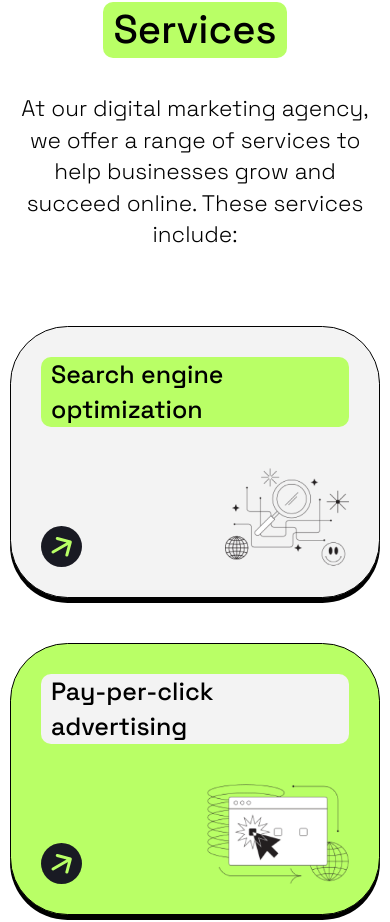
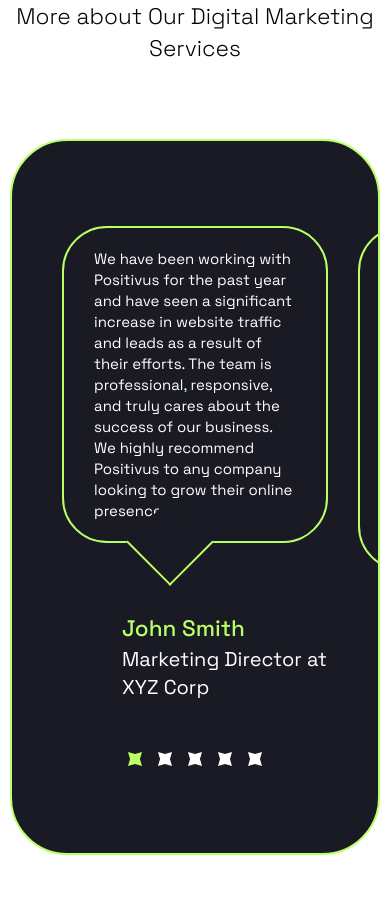
Before and after one commit to maksym-bezditko/positivus, a React (Vite) app: page / in a window 390 px wide. Shown: the part 1207-2129 px from the top of the page. Built offline with nearby package versions, Linux system fonts and the light colour scheme.

Commit message:
start working on testimonials section responsiveness

```diff
--- a/src/App.tsx
+++ b/src/App.tsx
@@ -18,6 +18,7 @@
 import { FooterSection } from './components/sections/FooterSection';
 import { useMediaQuery } from './hooks/useMediaQuery';
 import { CaseStudiesSection } from './components/sections/CaseStudiesSection';
+import { TestimonialsSection } from './components/sections/TestimonialsSection';
 
 const App = () => {
   const isLg = useMediaQuery('lg');
@@ -30,6 +31,10 @@
 
       <StyledPaddingWrapper>
         <MainSection />
+      </StyledPaddingWrapper>
+
+      <StyledPaddingWrapper>
+        <TestimonialsSection />
       </StyledPaddingWrapper>
 
       <StyledPaddingWrapper>
--- a/src/components/ServiceCard.tsx
+++ b/src/components/ServiceCard.tsx
@@ -36,7 +36,7 @@
               backgroundColor={serviceTextBackgroundColor}
               borderRadius={0.5}
               fontWeight={500}
-              fontSize={isXXXXL ? 'xl' : 'lg'}
+              fontSize="lg"
               paddingLeft={0.5}
               paddingRight={0.5}
             />
--- a/src/components/Slider.tsx
+++ b/src/components/Slider.tsx
@@ -1,9 +1,9 @@
-import styled from 'styled-components';
-import { LeftArrowIcon } from './svg/LeftArrowIcon';
-import { RightArrowIcon } from './svg/RightArrowIcon';
+import styled, { css } from 'styled-components';
+import { SliderItem, SliderItemProps } from './SliderItem';
+import { default as SlickSlider, Settings } from 'react-slick';
+import { respondTo } from '../styles/mixins/respondTo';
 import { PaginationStarIcon } from './svg/PaginationStarIcon';
 import { useState } from 'react';
-import { SliderItem, SliderItemProps } from './SliderItem';
 
 const MOCK_SLIDER_DATA: SliderItemProps[] = [
   {
@@ -16,7 +16,7 @@
     authorName: 'Jane Doe',
     authorPosition: 'CEO at ABC Inc',
     authorDescription:
-      "Positivus has completely transformed our online presence. Their team is knowledgeable, attentive, and truly dedicated to their clients. We've seen remarkable improvements in our website traffic and customer engagement. Highly recommend!"
+      "Positivents. We've seen remarkable improvements in our website traffic and customer engagement. Highly recommend!"
   },
   {
     authorName: 'Michael Brown',
@@ -38,141 +38,72 @@
   }
 ];
 
-const INITIAL_SLIDER_INDEX =
-  MOCK_SLIDER_DATA.length % 2 === 0
-    ? 0
-    : Math.ceil(MOCK_SLIDER_DATA.length / 2) - 1;
+export const Slider = () => {
+  const [slideIndex, setSlideIndex] = useState(0);
 
-export const Slider = () => {
-  const [sliderIndex, setSliderIndex] = useState(INITIAL_SLIDER_INDEX);
-
-  const handleGoForth = () => {
-    if (sliderIndex < MOCK_SLIDER_DATA.length - 1) {
-      setSliderIndex((prev) => prev + 1);
-    }
+  const SETTINGS: Settings = {
+    customPaging: function (i) {
+      return <PaginationStarIcon isFilled={i === slideIndex} />;
+    },
+    dots: true,
+    infinite: false,
+    speed: 500,
+    slidesToShow: 1,
+    slidesToScroll: 1.4,
+    arrows: true,
+    centerMode: true,
+    beforeChange: (_, next) => setSlideIndex(next)
   };
-
-  const handleGoBack = () => {
-    if (sliderIndex > 0) {
-      setSliderIndex((prev) => prev - 1);
-    }
-  };
-
-  const isGoForthActive = sliderIndex < MOCK_SLIDER_DATA.length - 1;
-  const isGoBackActive = sliderIndex > 0;
 
   return (
     <StyledSliderWrapper>
-      <StyledSliderItemsWrapper>
-        <StyledSliderOverlay $sliderIndex={sliderIndex}>
-          {MOCK_SLIDER_DATA.map((data) => (
-            <StyledSliderItemWrapper key={data.authorName}>
-              <SliderItem {...data} />
-            </StyledSliderItemWrapper>
-          ))}
-        </StyledSliderOverlay>
-      </StyledSliderItemsWrapper>
-
-      <StyledPaginationWrapper>
-        <StyledPagination>
-          <StyledPaginationButtonWrapper
-            $isActive={isGoBackActive}
-            onClick={handleGoBack}
-          >
-            <LeftArrowIcon isFilled={isGoBackActive} />
-          </StyledPaginationButtonWrapper>
-
-          <StyledIndicatorsWrapper>
-            {MOCK_SLIDER_DATA.map((_, index) => (
-              <PaginationStarIcon
-                key={index}
-                isFilled={index === sliderIndex}
-              />
-            ))}
-          </StyledIndicatorsWrapper>
-
-          <StyledPaginationButtonWrapper
-            $isActive={isGoForthActive}
-            onClick={handleGoForth}
-          >
-            <RightArrowIcon isFilled={isGoForthActive} />
-          </StyledPaginationButtonWrapper>
-        </StyledPagination>
-      </StyledPaginationWrapper>
+      <StyledSlider {...SETTINGS}>
+        {MOCK_SLIDER_DATA.map((data) => (
+          <SliderItem {...data} key={data.authorName} />
+        ))}
+      </StyledSlider>
     </StyledSliderWrapper>
   );
 };
 
-const StyledPaginationWrapper = styled.div`
-  display: grid;
-  grid-auto-flow: column;
-  justify-content: center;
-  align-items: center;
+const StyledSlider = styled(SlickSlider)`
+  .slick-list {
+    margin: 0 -1rem;
 
-  max-width: 100%;
+    ${respondTo('sm')(css`
+      margin: 0 -0.75rem;
+    `)}
+  }
+
+  .slick-slide > div {
+    padding: 0 1rem;
+
+    ${respondTo('sm')(css`
+      padding: 0 0.75rem;
+    `)}
+  }
+
+  .slick-track {
+    display: flex;
+  }
+
+  .slick-slide {
+    height: inherit;
+    display: flex;
+    justify-content: center;
+    align-items: stretch;
+  }
+
+  .slick-dots {
+    position: relative;
+    top: 2rem;
+  }
 `;
 
 const StyledSliderWrapper = styled.div`
-  display: grid;
-  grid-auto-flow: row;
-  grid-row-gap: 7.5rem;
-  justify-content: center;
-  align-items: end;
-
   background-color: ${({ theme }) => theme.colors.dark};
   border-radius: 2.875rem;
-  padding: 5.25rem 0 4rem;
+  padding: 4.25rem 0 6rem;
 
-  * {
-    user-select: none;
-  }
+  border: 2px solid ${({ theme }) => theme.colors.green};
 `;
-
-const StyledPagination = styled.div`
-  display: grid;
-  grid-auto-flow: column;
-  justify-content: space-between;
-  align-items: center;
-
-  width: 53.75rem;
-`;
-
-const StyledIndicatorsWrapper = styled.div`
-  display: grid;
-  grid-auto-flow: column;
-  grid-column-gap: 1.25rem;
-  align-items: center;
-`;
-
-const StyledPaginationButtonWrapper = styled.div<{
-  $isActive: boolean;
-}>`
-  display: grid;
-  align-items: end;
-
-  cursor: ${(props) => (props.$isActive ? 'pointer' : 'default')};
-`;
-
-const StyledSliderItemsWrapper = styled.div`
-  overflow: hidden;
-  width: 100%;
-`;
-
-const StyledSliderOverlay = styled.div<{
-  $sliderIndex: number;
-}>`
-  display: grid;
-  grid-auto-flow: column;
-  grid-column-gap: 3rem;
-
-  position: relative;
-  transform: translateX(
-    calc(50% - ${({ $sliderIndex }) => $sliderIndex * 64.25}rem)
-  );
-  transition: all 0.4s ease-in-out;
-`;
-
-const StyledSliderItemWrapper = styled.div`
-  position: relative;
-  left: -50%;
-`;
--- a/src/components/SliderItem.tsx
+++ b/src/components/SliderItem.tsx
@@ -1,6 +1,8 @@
-import styled from 'styled-components';
+import styled, { css } from 'styled-components';
 import { Typography } from './Typography';
 import { theme } from '../theme';
+import { respondTo } from '../styles/mixins/respondTo';
+import { useMediaQuery } from '../hooks/useMediaQuery';
 
 export type SliderItemProps = {
   authorName: string;
@@ -11,12 +13,14 @@
 export const SliderItem = (props: SliderItemProps) => {
   const { authorName, authorPosition, authorDescription } = props;
 
+  const isSm = useMediaQuery('sm');
+
   return (
     <StyledSliderItemWrapper>
       <StyledDescriptionWrapper>
         <Typography
           label={authorDescription}
-          fontSize="sm"
+          fontSize={isSm ? 'sm' : 'xxs'}
           color={theme.colors.white}
         />
       </StyledDescriptionWrapper>
@@ -25,31 +29,34 @@
         <Typography
           label={authorName}
           fontWeight={500}
+          fontSize={isSm ? 'md' : 'sm'}
           color={theme.colors.green}
         />
 
-        <Typography label={authorPosition} color={theme.colors.white} />
+        <Typography
+          label={authorPosition}
+          fontSize={isSm ? 'md' : 'xs'}
+          color={theme.colors.white}
+        />
       </StyledNameAndPositionWrapper>
     </StyledSliderItemWrapper>
   );
 };
 
 const StyledSliderItemWrapper = styled.div`
-  display: grid;
-  grid-auto-flow: row;
-  grid-row-gap: 3rem;
-  justify-content: space-between;
-  align-items: center;
-
-  width: 61.25rem;
+  display: flex;
+  flex-direction: column;
+  row-gap: 3.5rem;
+  height: 100%;
+  max-width: 38rem;
 `;
 
 const StyledDescriptionWrapper = styled.div`
   position: relative;
   border: 2px solid ${({ theme }) => theme.colors.green};
-  border-radius: 2.875rem;
+  border-radius: 45px;
   padding: 3rem 3.25rem;
-  height: 22.5rem;
+  flex-grow: 1;
 
   &:after {
     content: '';
@@ -60,11 +67,23 @@
     background-color: ${({ theme }) => theme.colors.dark};
     transform: rotate(-45deg);
     position: absolute;
-    bottom: -1.5rem;
+    bottom: -1.6rem;
     left: 3.75rem;
   }
+
+  ${respondTo('sm')(css`
+    padding: 2rem 2.5rem;
+  `)}
+
+  ${respondTo('xsm')(css`
+    padding: 1rem 1.5rem;
+  `)}
 `;
 
 const StyledNameAndPositionWrapper = styled.div`
   padding: 0 5rem;
+
+  ${respondTo('sm')(css`
+    padding: 0 0 0 3rem;
+  `)}
 `;
--- a/src/components/sections/TestimonialsSection.tsx
+++ b/src/components/sections/TestimonialsSection.tsx
@@ -1,4 +1,3 @@
-import styled from 'styled-components';
 import { Slider } from '../Slider';
 import { Section } from '../Section';
 
@@ -8,17 +7,7 @@
       title="Testimonials"
       description="Hear from Our Satisfied Clients: Read Our Testimonials to Learn More about Our Digital Marketing Services"
     >
-      <StyledTestimonialsWrapper>
-        <Slider />
-      </StyledTestimonialsWrapper>
+      <Slider />
     </Section>
   );
 };
-
-const StyledTestimonialsWrapper = styled.div`
-  display: grid;
-  grid-auto-flow: row;
-  grid-row-gap: 1.875rem;
-
-  overflow: hidden;
-`;
```
